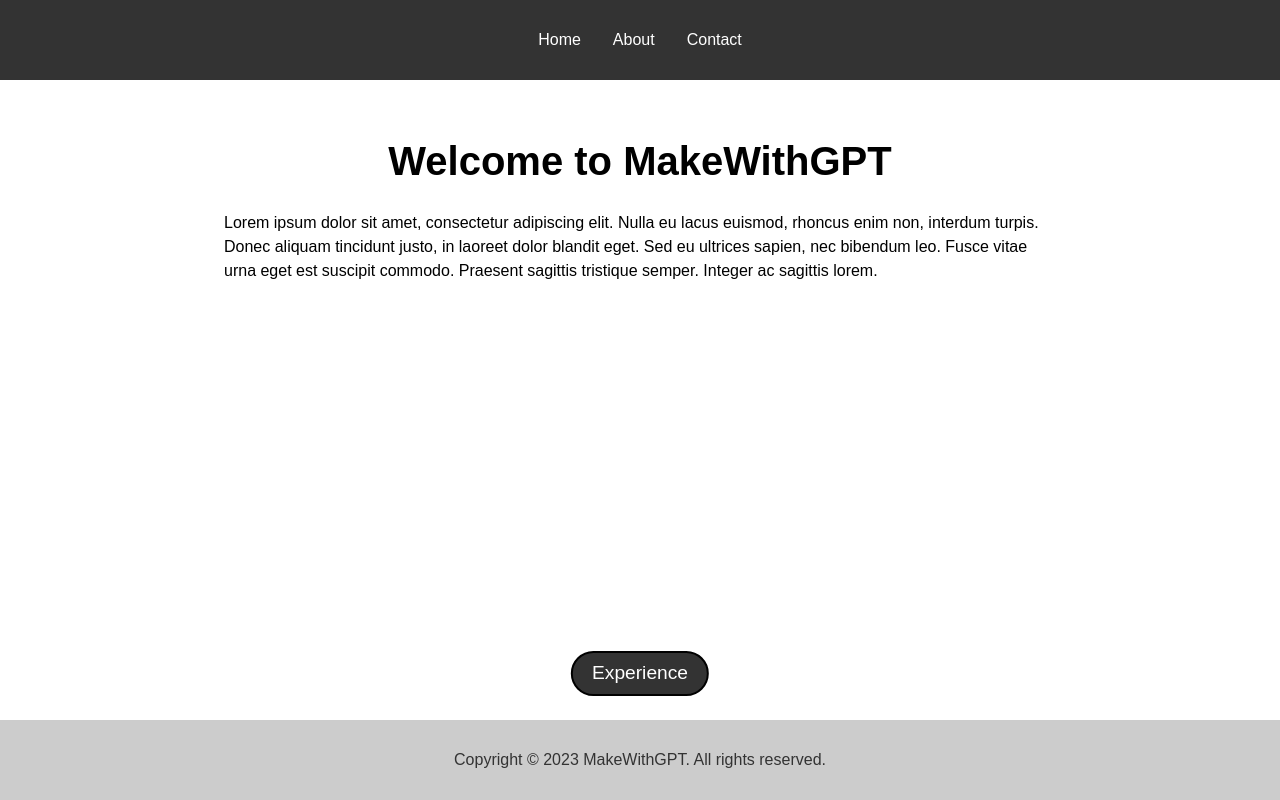
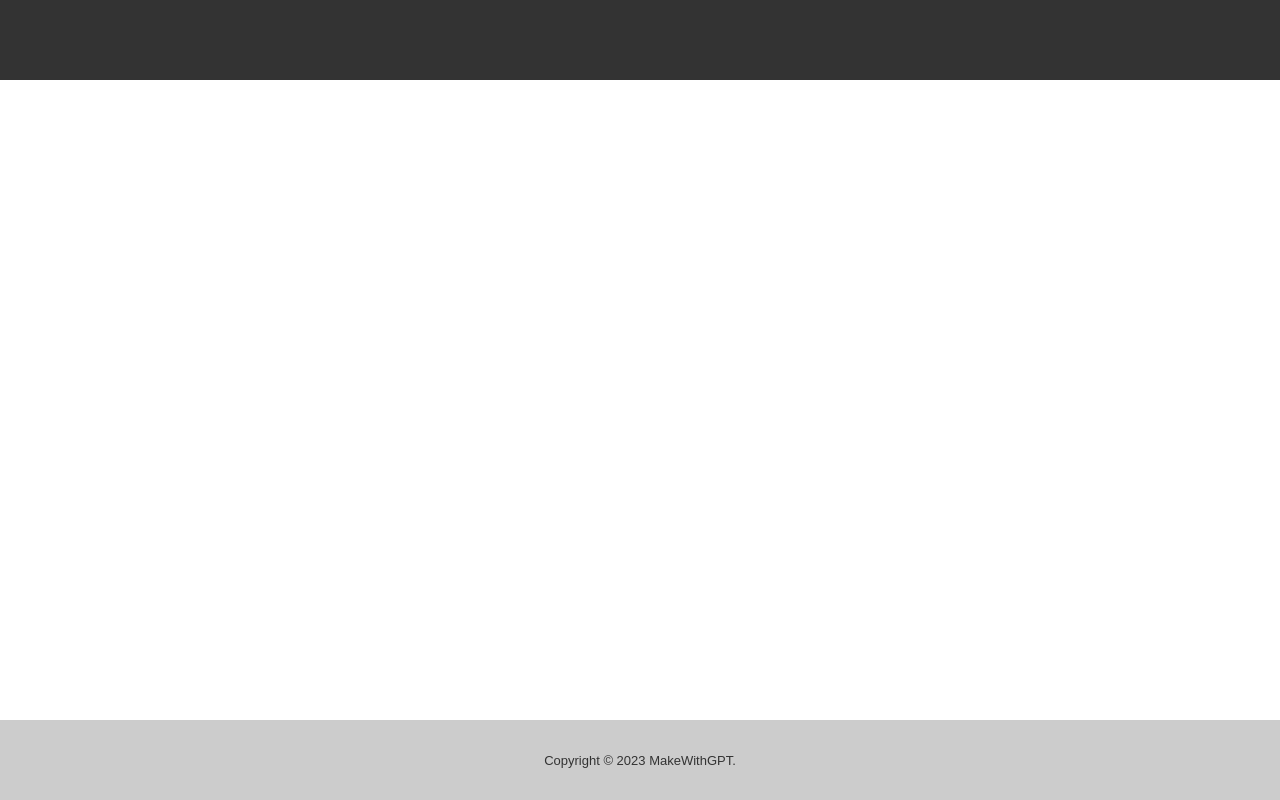
Before and after one commit to 1mw1player/makewithgpt, a plain HTML site: page index.html in a window 1280 px wide. Drawn offline with Linux system fonts and the light colour scheme.

Commit message:
major refactor

```diff
--- a/assets/app.css
+++ b/assets/app.css
@@ -12,7 +12,6 @@ a {
   }
 
   /* Header Styles */
-
   header {
     background-color: #333;
     color: #fff;
@@ -22,44 +21,14 @@ header {
     align-items: center;
   }
 
-nav ul {
-    list-style-type: none;
-    margin: 0;
-    padding: 0;
-    display: flex;
-}
-
-nav li {
-    margin: 0 1em;
-}
-
-nav a {
-    color: #fff;
-}
-
-/* Main Content Styles */
-
-main {
-    width: 65%;
-    margin: auto;
-    padding: 2em 0;
-}
-
-h1 {
-    text-align: center;
-    font-size: 2.5em;
-}
-
-p {
-    line-height: 1.5;
-}
 
   /* Footer Styles */
 
+
 footer {
     background-color: #ccc;
+    height: 10vh;
     color: #333;
-    height: 10vh;
     display: flex;
     justify-content: center;
     align-items: center;
@@ -68,38 +37,18 @@ footer {
     width: 100%;
 }
 
-
-@media screen and (max-width: 768px) {
-    header {
-        height: 15vh;
+footer p {
+    margin: 0;
+    font-size: small;
 }
 
-    main {
-        width: 90%;
+
+
+
+  .no-wrap {
+    white-space: nowrap;
   }
 
-    footer {
-        height: 20vh;
+  .responsive-heading {
+    font-size: 2vw; /* adjust the value as needed */
   }
-}
-
-#experience-button button {
-    background-color: #333;
-    color: #fff;
-    font-size: 1.2em;
-    padding: 0.5em 1em;
-    border: 2px solid #000; /* Add a black border */
-    border-radius: 50px; /* Make the button rounded */
-    cursor: pointer;
-    width: auto;
-    height: auto;
-    position: absolute;
-    bottom: 13%;
-    left: 50%;
-    transform: translateX(-50%);
-  }
-
-  #experience-button button:hover {
-    background-color: #fff; /* Change background color on hover */
-    color: #000; /* Change text color on hover */
-  }
--- a/index.html
+++ b/index.html
@@ -4,26 +4,24 @@
 	<title>MakeWithGPT</title>
 	<meta name="viewport" content="width=device-width, initial-scale=1">
 	<link rel="stylesheet" type="text/css" href="assets/app.css">
+
+    <script>
+		function goToExperience() {
+			window.location.href = "experiences/1/index.html";
+		}
+	</script>
 </head>
 <body>
 	<header>
-		<nav>
-			<ul>
-				<li><a href="#">Home</a></li>
-				<li><a href="#">About</a></li>
-				<li><a href="#">Contact</a></li>
-			</ul>
-		</nav>
+
 	</header>
+
 	<main>
-		<h1>Welcome to MakeWithGPT</h1>
-		<p>Lorem ipsum dolor sit amet, consectetur adipiscing elit. Nulla eu lacus euismod, rhoncus enim non, interdum turpis. Donec aliquam tincidunt justo, in laoreet dolor blandit eget. Sed eu ultrices sapien, nec bibendum leo. Fusce vitae urna eget est suscipit commodo. Praesent sagittis tristique semper. Integer ac sagittis lorem.</p>
-        <div id="experience-button">
-            <button>Experience</button>
-          </div>
+
 	</main>
+
 	<footer>
-		<p>Copyright © 2023 MakeWithGPT. All rights reserved.</p>
+		<p class="resposive-heading" >Copyright © 2023 MakeWithGPT.</p>
 	</footer>
 </body>
 </html>
```
Lines whose indentation alone changed are shown as unchanged.
